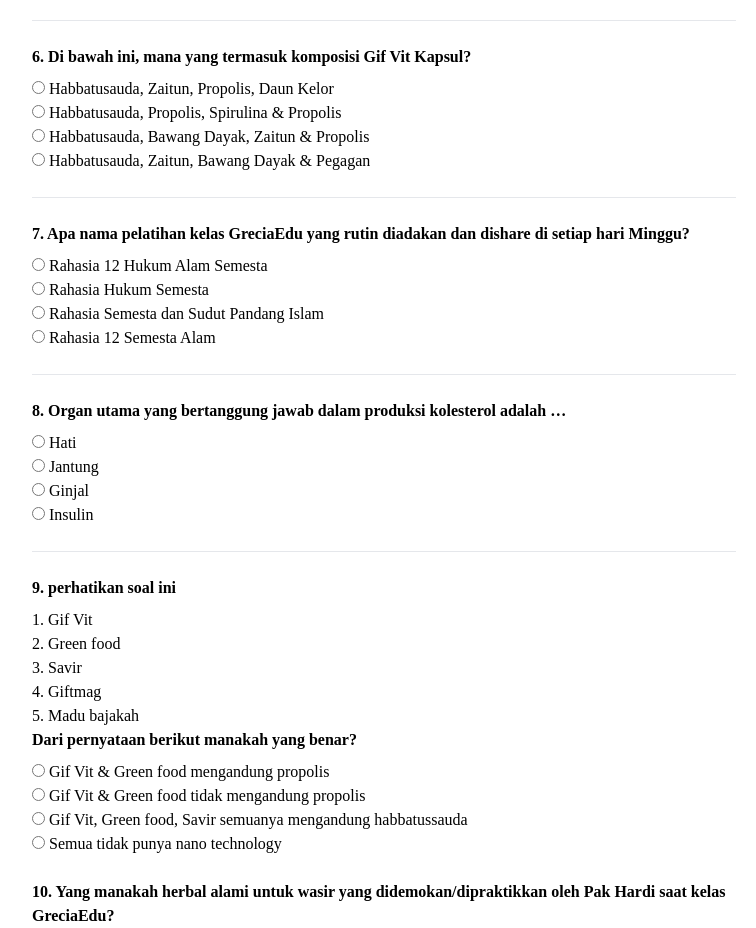
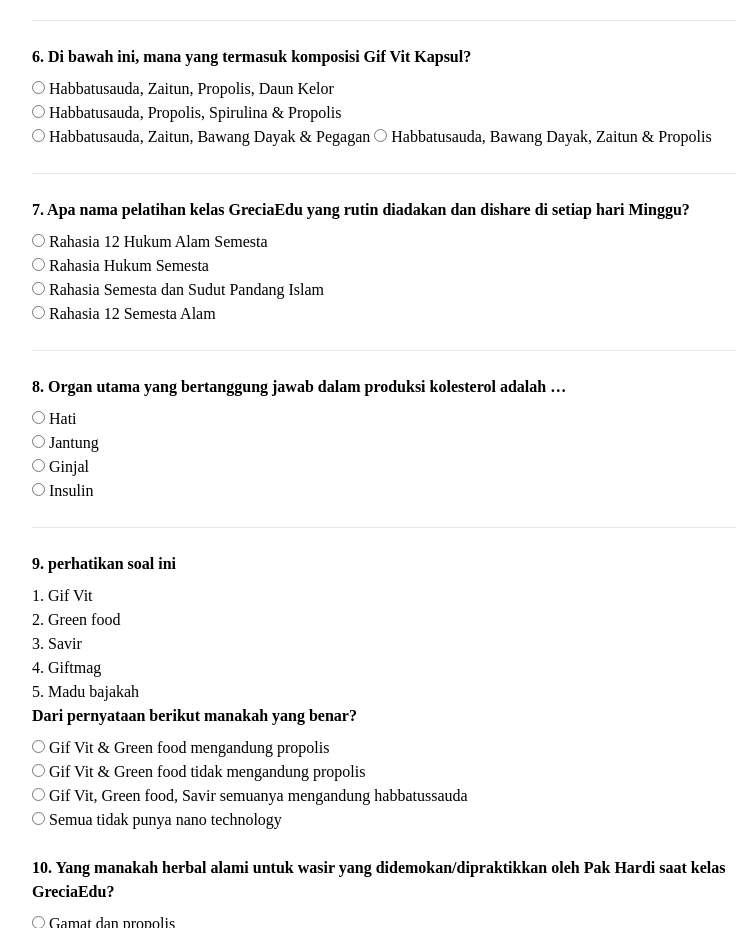
Before and after one commit to FGD-11/soal-grecia, a plain HTML site: page soal.html in a window 1280 px wide. Shown: the part 1500-2428 px from the top of the page, without its empty margins (256-1012 px from the left). Drawn offline with nearby package versions, Linux system fonts and the light colour scheme.

Commit message:
Update soal.html

```diff
--- a/soal.html
+++ b/soal.html
@@ -132,10 +132,10 @@
 
       <div>
         <p class="mb-2 font-semibold">6. Di bawah ini, mana yang termasuk komposisi Gif Vit Kapsul?</p>
-        <label><input type="radio" name="soal6" value="BawangDayak" /> Habbatusauda, Zaitun, Propolis, Daun Kelor</label><br />
+        <label><input type="radio" name="soal6" value="zaitun" /> Habbatusauda, Zaitun, Propolis, Daun Kelor</label><br />
         <label><input type="radio" name="soal6" value="Spirulina" /> Habbatusauda, Propolis, Spirulina & Propolis</label><br />
+        <label><input type="radio" name="soal6" value="Pegagan" /> Habbatusauda, Zaitun, Bawang Dayak & Pegagan</label>
         <label><input type="radio" name="soal6" value="BawangDayak" /> Habbatusauda, Bawang Dayak, Zaitun & Propolis</label><br />
-        <label><input type="radio" name="soal6" value="Pegagan" /> Habbatusauda, Zaitun, Bawang Dayak & Pegagan</label>
       </div><hr />
 
       <div>
```
